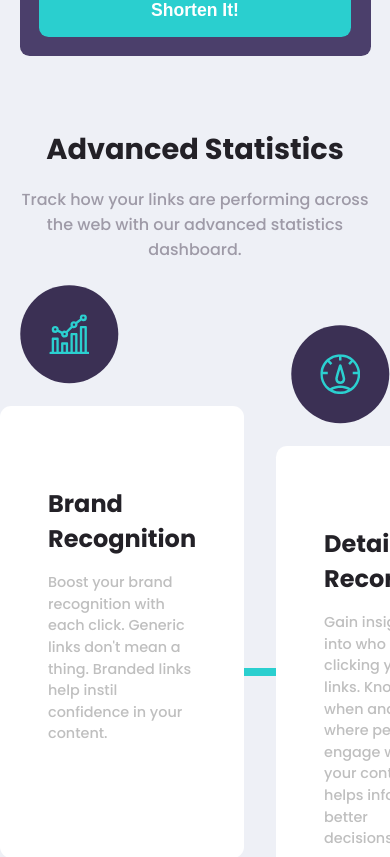
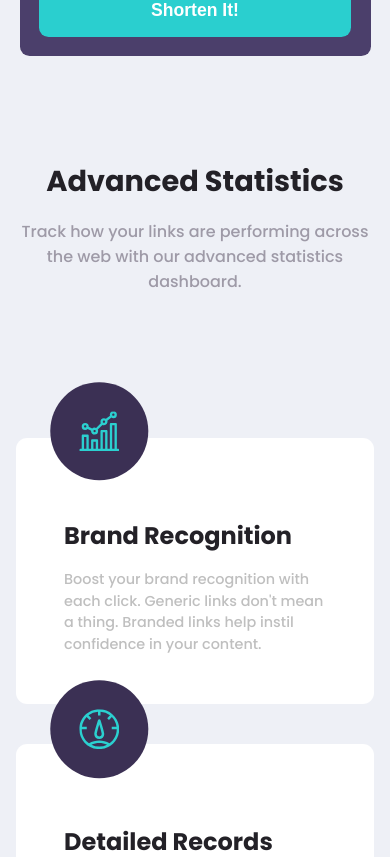
Before and after one commit to slekstut/url-shortening-api-master, a Vue app: page / in a window 390 px wide. Shown: the part 820-1677 px from the top of the page. Built offline with nearby package versions, Linux system fonts and the light colour scheme.

Commit message:
mobile resp about section

```diff
--- a/src/views/About.vue
+++ b/src/views/About.vue
@@ -388,12 +388,18 @@ export default {
           margin-top: 0;
           h1 {
             font-size: 1.8rem;
+            margin-top: 2rem;
           }
           p {
             font-size: 1rem;
             width: 90%;
           }
         }
+        .box-container {
+          grid-template-columns: 1fr;
+          grid-template-rows: auto;
+          padding: 0 1rem;
+        }
       }
     }
   }
```
